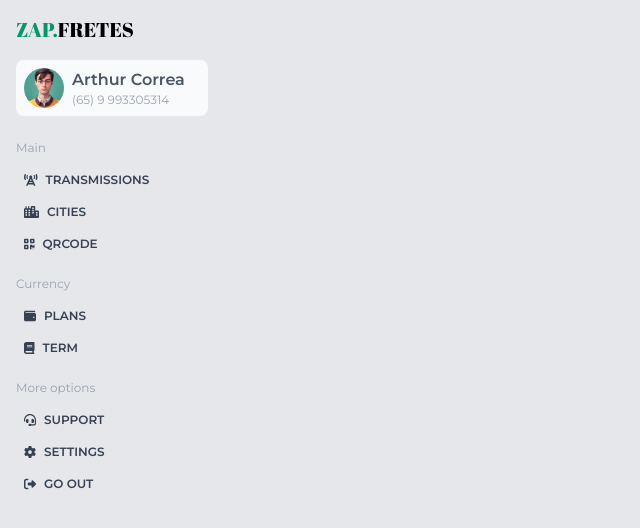
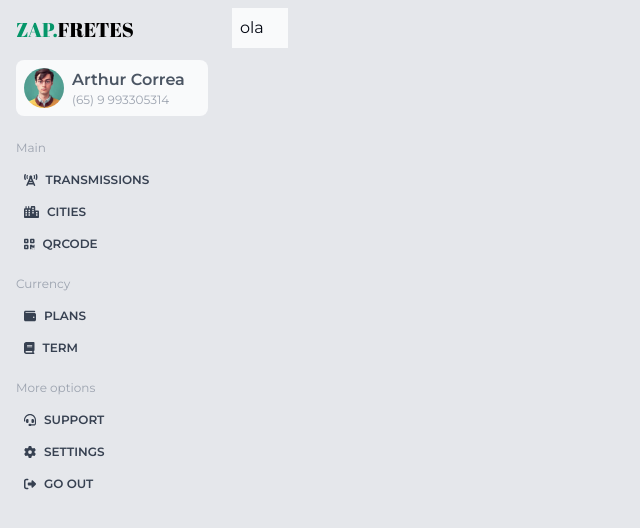
Before and after one commit to ArthurProjectCorrea/online-store, a Vue app: page /transmissions in a window 1280 px wide. Shown: the top 528 px of the page, without its empty margins (0-640 px from the left). Built offline with nearby package versions, Linux system fonts and the light colour scheme.

Commit message:
Development: TransmissionView

```diff
--- a/src/components/SideBar.vue
+++ b/src/components/SideBar.vue
@@ -23,7 +23,7 @@
                     Main
                 </p>
                 <div class="styleMenuList">
-                    <RouterLink to="/" class="styleMenuOption">
+                    <RouterLink to="/transmissions" class="styleMenuOption">
                         <font-awesome-icon :icon="['fas', 'tower-cell']" />
                         Transmissions
                     </RouterLink>
--- a/src/router/index.js
+++ b/src/router/index.js
@@ -1,5 +1,6 @@
 import { createRouter, createWebHistory } from 'vue-router'
 import HomeView from '../views/HomeView.vue'
+import TransmissionView from '../views/TransmissionView.vue'
 
 const router = createRouter({
   history: createWebHistory(import.meta.env.BASE_URL),
@@ -9,6 +10,11 @@ const router = createRouter({
       name: 'home',
       component: HomeView
     },
+    {
+      path: '/transmissions',
+      name: 'transmissions',
+      component: TransmissionView
+    },
   ]
 })
 
--- /dev/null
+++ b/src/views/TransmissionView.vue
@@ -0,0 +1,7 @@
+<template>
+    <div class="p-2 bg-gray-50 m-2 w-full">
+      <div>ola</div>
+    </div>
+  </template>
+  <script setup></script>
+  <style scoped></style>
```
